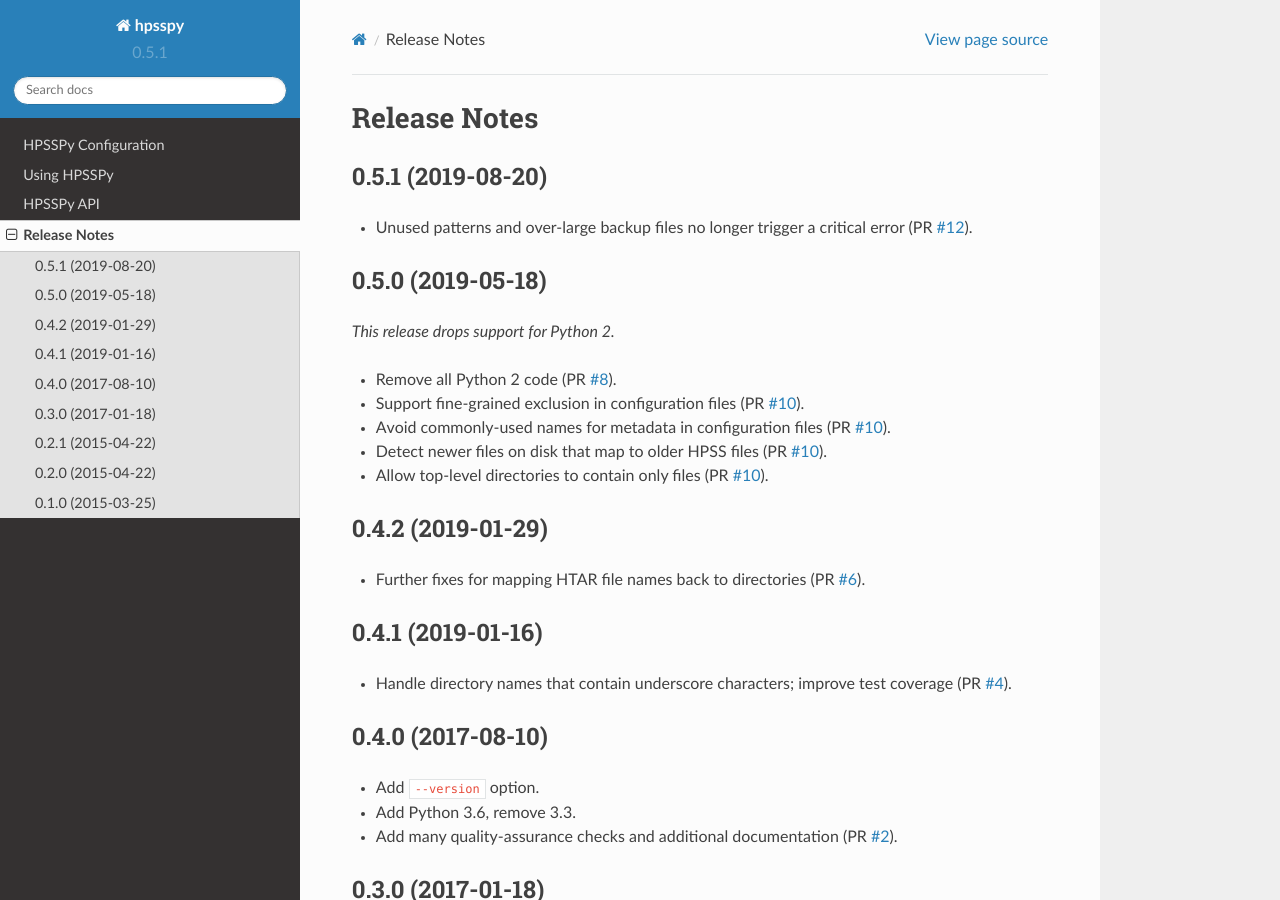
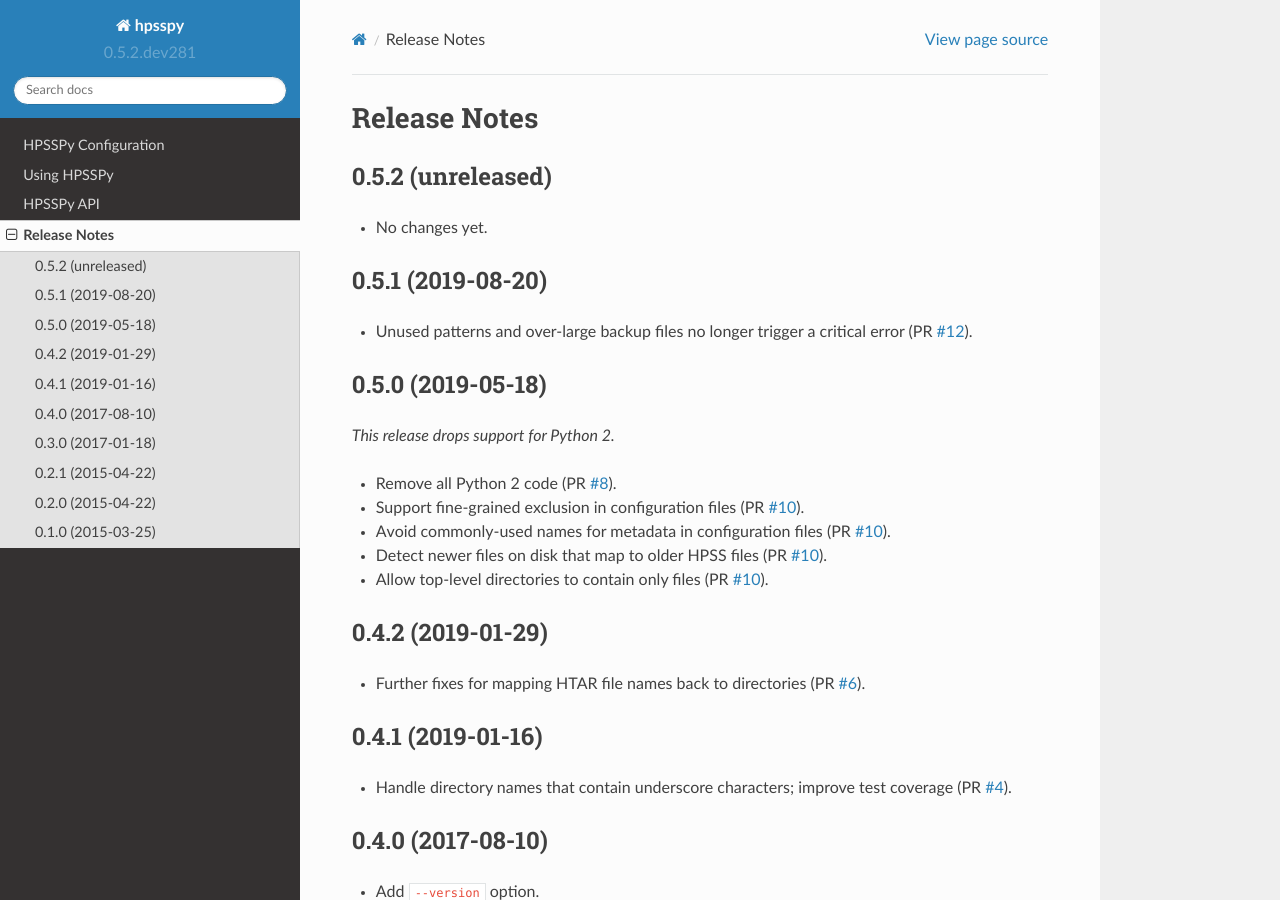
Before and after one commit to weaverba137/hpsspy, a Sphinx documentation site: the page built from doc/changes.rst, in a window 1280 px wide and 900 px high. Built offline with Sphinx 7.4.7 and the Read the Docs theme 2.0.0, drawn with Linux system fonts in a browser that asks for light colours.

Commit message:
bump version after tag

```diff
--- a/doc/changes.rst
+++ b/doc/changes.rst
@@ -1,6 +1,11 @@
 =============
 Release Notes
 =============
+
+0.5.2 (unreleased)
+------------------
+
+* No changes yet.
 
 0.5.1 (2019-08-20)
 ------------------
--- a/hpsspy/__init__.py
+++ b/hpsspy/__init__.py
@@ -20,4 +20,4 @@
     pass
 
 
-__version__ = '0.5.1'
+__version__ = '0.5.2.dev281'
```
